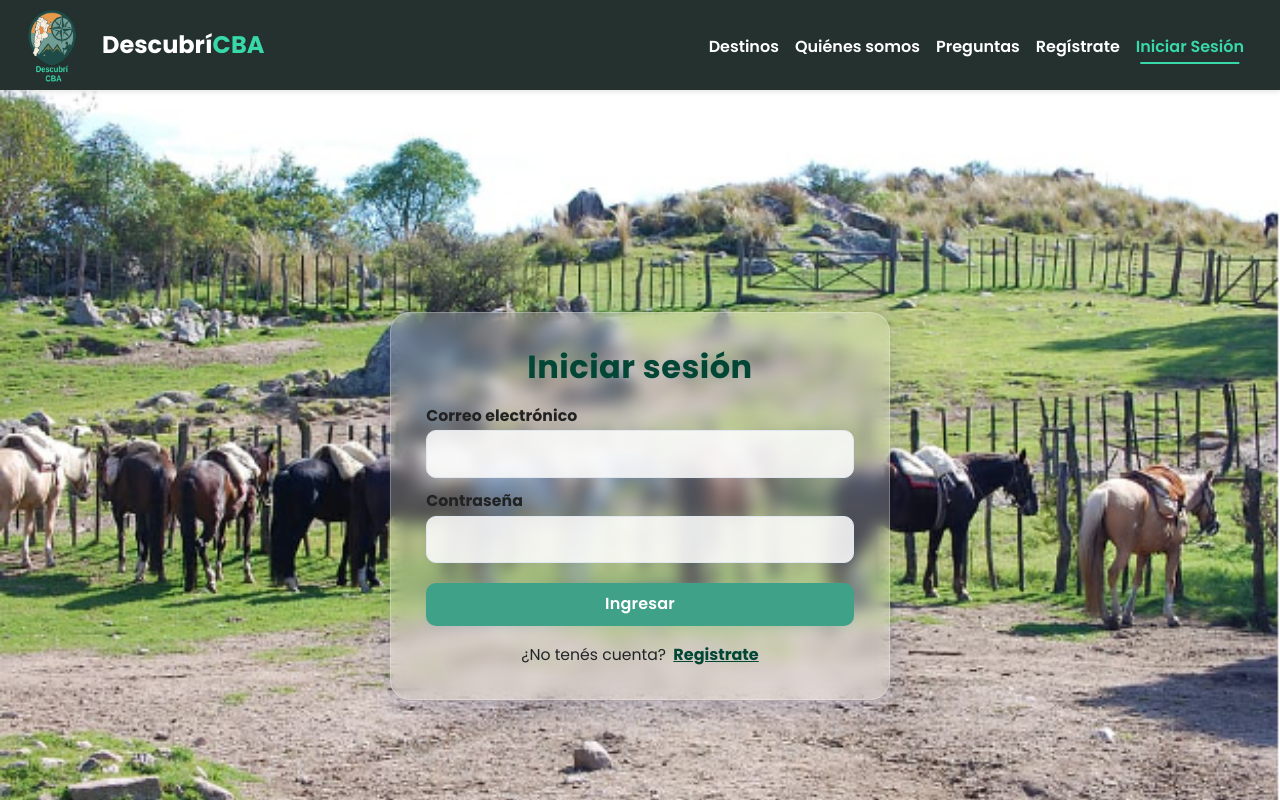
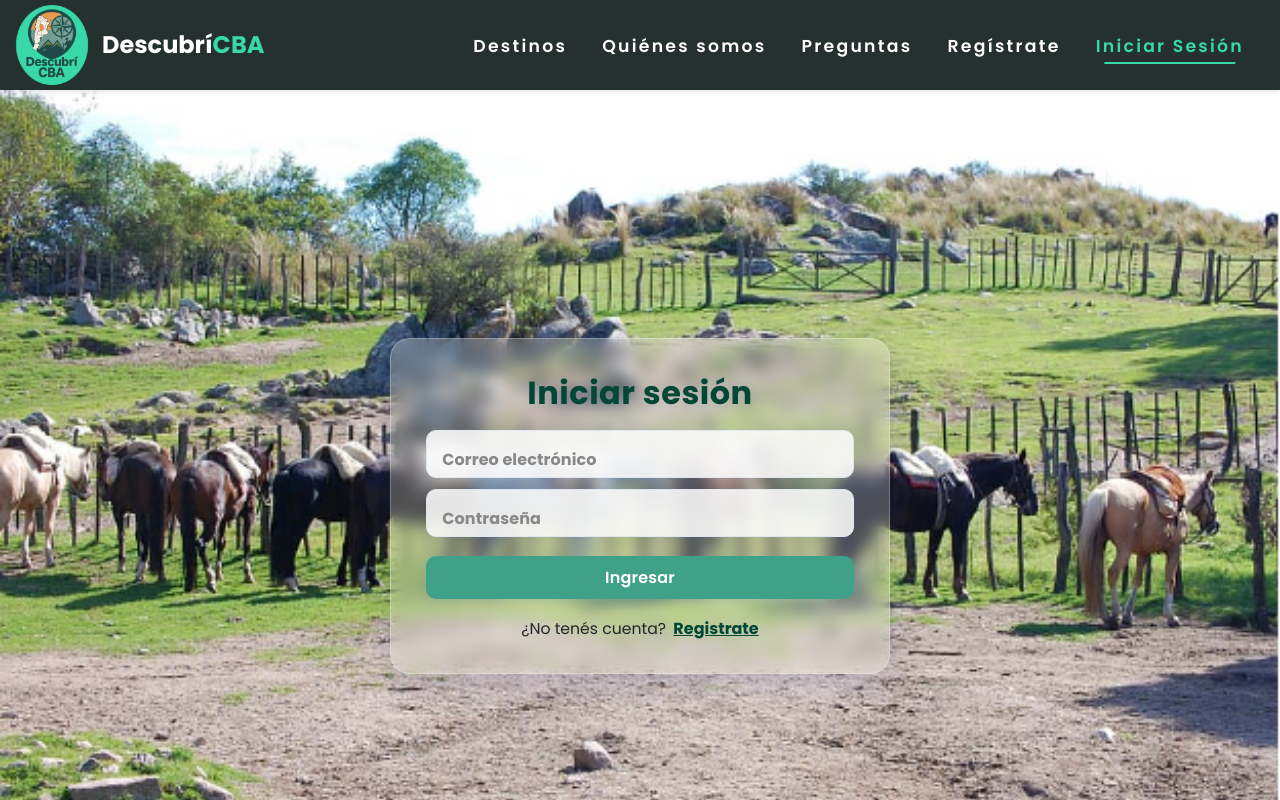
Before and after one commit to Paz-Santangelo/Frontend-DescubriCBA, a React (Vite) app: page /login in a window 1280 px wide. Shown: the top 800 px of the page. Built offline with nearby package versions, Linux system fonts and the light colour scheme.

Commit message:
Realizo modificaciones en Logo, label de input form registro y login, redireccionamiento de iconos en footer y separacion de letras ne link de navbar , todo segun demanda del cliente

```diff
--- a/src/components/footer/Footer.jsx
+++ b/src/components/footer/Footer.jsx
@@ -19,9 +19,9 @@ const Footer = () => {
           </Col>
           <Col xs={12} md={4} className="text-center text-md-end">
             <h6>Redes Sociales</h6>
-            <a href="#" className="social-link"><Facebook /></a>
-            <a href="#" className="social-link"><Instagram /></a>
-            <a href="#" className="social-link me-0"><Twitter /></a>
+            <a href="https://www.facebook.com/turismocba/?locale=es_LA" className="social-link" target="_blank" rel="noopener noreferrer"><Facebook /></a>
+            <a href="https://www.instagram.com/turismocba/?hl=es" className="social-link" target="_blank" rel="noopener noreferrer"><Instagram /></a>
+            <a href="https://x.com/turismocba/highlights" className="social-link me-0" target="_blank" rel="noopener noreferrer"><Twitter /></a>
           </Col>
         </Row>
         <Row className="mt-4">
--- a/src/components/login/LoginForm.css
+++ b/src/components/login/LoginForm.css
@@ -1,3 +1,47 @@
+/* Floating label effect */
+.floating-group {
+  position: relative;
+  margin-bottom: 2rem;
+}
+
+.floating-group input {
+  width: 100%;
+  padding: 1.2rem 1rem 0.6rem 1rem;
+  font-size: 1rem;
+  border: 1px solid #ccc;
+  border-radius: 8px;
+  background: rgba(255,255,255,0.15);
+  color: #222;
+  outline: none;
+  transition: border-color 0.2s;
+}
+
+.floating-group input:focus {
+  border-color: #007bff;
+}
+
+.floating-group label.floating {
+  position: absolute;
+  left: 1rem;
+  top: 1.1rem;
+  color: #888;
+  background: transparent;
+  pointer-events: none;
+  transition: all 0.2s cubic-bezier(0.4,0,0.2,1);
+  font-size: 1rem;
+}
+
+.floating-group input:focus + label.floating,
+.floating-group label.floating.active {
+  top: -0.7rem;
+  left: 0.8rem;
+  background: #f7f7f7;
+  padding: 0 0.3rem;
+  font-size: 0.85rem;
+  color: #024635;
+  border-radius: 4px;
+  z-index: 2;
+}
 /* Base styles */
 .login-form {
   background: rgba(255, 255, 255, 0.25);
--- a/src/components/login/LoginForm.jsx
+++ b/src/components/login/LoginForm.jsx
@@ -84,14 +84,14 @@ const LoginForm = ({ onSuccess }) => {
       onSubmit={handleSubmit}
     >
       <h2>Iniciar sesión</h2>
-      <div className="form-group">
-        <label>Correo electrónico</label>
-        <input name="email" value={form.email} onChange={handleChange} />
+      <div className="form-group floating-group">
+        <input name="email" value={form.email} onChange={handleChange} required />
+        <label className={form.email ? 'floating active' : 'floating'}>Correo electrónico</label>
         {errors.email && <span className="error">{errors.email}</span>}
       </div>
-      <div className="form-group">
-        <label>Contraseña</label>
-        <input type="password" name="password" value={form.password} onChange={handleChange} />
+      <div className="form-group floating-group">
+        <input type="password" name="password" value={form.password} onChange={handleChange} required />
+        <label className={form.password ? 'floating active' : 'floating'}>Contraseña</label>
         {errors.password && <span className="error">{errors.password}</span>}
       </div>
       <button type="submit" disabled={loading}>{loading ? 'Ingresando...' : 'Ingresar'}</button>
--- a/src/components/navbar/Navbar.jsx
+++ b/src/components/navbar/Navbar.jsx
@@ -5,7 +5,7 @@ import Nav from "react-bootstrap/Nav";
 import Navbar from "react-bootstrap/Navbar";
 import Offcanvas from "react-bootstrap/Offcanvas";
 import NavDropdown from "react-bootstrap/NavDropdown";
-import logo from "../../assets/LogoTransparenteVerde.png";
+import logo from "../../assets/LogotipoOvalado.png";
 import userAvatar from "../../assets/Alejandro.jpg"; // Import user avatar
 import "./navbar.css";
 
--- a/src/components/navbar/navbar.css
+++ b/src/components/navbar/navbar.css
@@ -1,3 +1,11 @@
+.navbar-nav .nav-link:not(:last-child) {
+  margin-right: 1.2rem;
+}
+/* Mejorar separación y altura de los links del navbar */
+.navbar-nav .nav-link {
+  letter-spacing: 0.13em;
+  font-size: 1.08rem;
+}
 .custom-navbar {
   position: absolute;
   width: 100%;
--- a/src/components/registro/RegistroForm.css
+++ b/src/components/registro/RegistroForm.css
@@ -1,3 +1,47 @@
+/* Floating label effect */
+.floating-group {
+  position: relative;
+  margin-bottom: 2rem;
+}
+
+.floating-group input {
+  width: 100%;
+  padding: 1.2rem 1rem 0.6rem 1rem;
+  font-size: 1rem;
+  border: 1px solid #ccc;
+  border-radius: 8px;
+  background: rgba(255,255,255,0.15);
+  color: #222;
+  outline: none;
+  transition: border-color 0.2s;
+}
+
+.floating-group input:focus {
+  border-color: #007bff;
+}
+
+.floating-group label.floating {
+  position: absolute;
+  left: 1rem;
+  top: 1.1rem;
+  color: #888;
+  background: transparent;
+  pointer-events: none;
+  transition: all 0.2s cubic-bezier(0.4,0,0.2,1);
+  font-size: 1rem;
+}
+
+.floating-group input:focus + label.floating,
+.floating-group label.floating.active {
+  top: -0.7rem;
+  left: 0.8rem;
+  background: #f7f7f7;
+  padding: 0 0.3rem;
+  font-size: 0.85rem;
+  color: #024635;
+  border-radius: 4px;
+  z-index: 2;
+}
 .registro-form {
   background: rgba(255, 255, 255, 0.25);
   box-shadow: 0 8px 32px 0 rgba(31, 38, 135, 0.18);
--- a/src/components/registro/RegistroForm.jsx
+++ b/src/components/registro/RegistroForm.jsx
@@ -94,29 +94,29 @@ const RegistroForm = ({ onSuccess }) => {
       onSubmit={handleSubmit}
     >
       <h2>Crear cuenta</h2>
-      <div className="form-group">
-        <label>Nombre</label>
-        <input name="nombre" value={form.nombre} onChange={handleChange} />
+      <div className="form-group floating-group">
+        <input name="nombre" value={form.nombre} onChange={handleChange} required />
+        <label className={form.nombre ? 'floating active' : 'floating'}>Nombre</label>
         {errors.nombre && <span className="error">{errors.nombre}</span>}
       </div>
-      <div className="form-group">
-        <label>Apellido</label>
-        <input name="apellido" value={form.apellido} onChange={handleChange} />
+      <div className="form-group floating-group">
+        <input name="apellido" value={form.apellido} onChange={handleChange} required />
+        <label className={form.apellido ? 'floating active' : 'floating'}>Apellido</label>
         {errors.apellido && <span className="error">{errors.apellido}</span>}
       </div>
-      <div className="form-group">
-        <label>Correo electrónico</label>
-        <input name="email" value={form.email} onChange={handleChange} />
+      <div className="form-group floating-group">
+        <input name="email" value={form.email} onChange={handleChange} required />
+        <label className={form.email ? 'floating active' : 'floating'}>Correo electrónico</label>
         {errors.email && <span className="error">{errors.email}</span>}
       </div>
-      <div className="form-group">
-        <label>Contraseña</label>
-        <input type="password" name="password" value={form.password} onChange={handleChange} />
+      <div className="form-group floating-group">
+        <input type="password" name="password" value={form.password} onChange={handleChange} required />
+        <label className={form.password ? 'floating active' : 'floating'}>Contraseña</label>
         {errors.password && <span className="error">{errors.password}</span>}
       </div>
-      <div className="form-group">
-        <label>Confirmar contraseña</label>
-        <input type="password" name="confirmPassword" value={form.confirmPassword} onChange={handleChange} />
+      <div className="form-group floating-group">
+        <input type="password" name="confirmPassword" value={form.confirmPassword} onChange={handleChange} required />
+        <label className={form.confirmPassword ? 'floating active' : 'floating'}>Confirmar contraseña</label>
         {errors.confirmPassword && <span className="error">{errors.confirmPassword}</span>}
       </div>
       <button type="submit" disabled={loading}>{loading ? 'Registrando...' : 'Registrarse'}</button>
```
